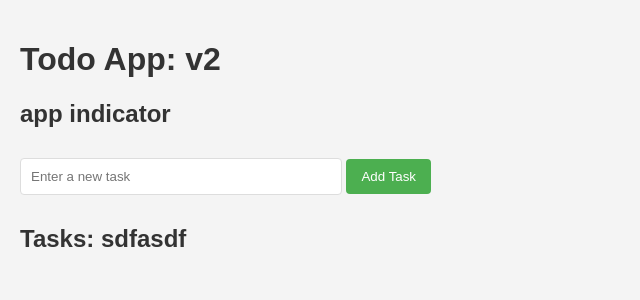
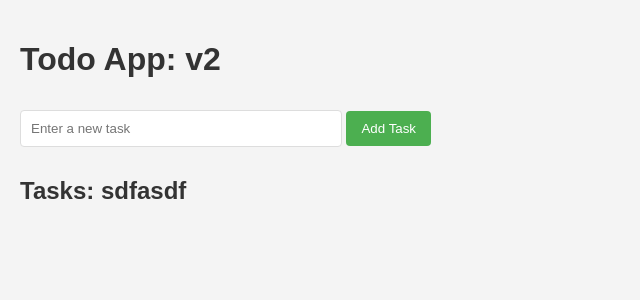
Before and after one commit to Leninhashcode/unit-test, a Flask app: page / in a window 1280 px wide. Shown: the top 300 px of the page, without its empty margins (0-640 px from the left). Run offline with Flask 3, Linux system fonts and the light colour scheme.

Commit message:
html file-updated

```diff
--- a/templates/index.html
+++ b/templates/index.html
@@ -58,7 +58,7 @@
   </head>
   <body>
     <h1>Todo App: v2</h1>
-    <h2>app indicator</h2>
+
 
     <!-- Add Task Form -->
     <form method="post">
```
